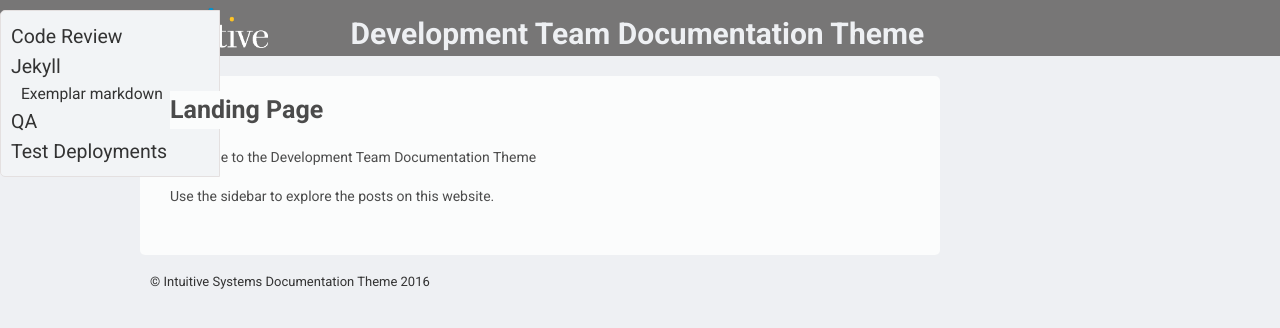
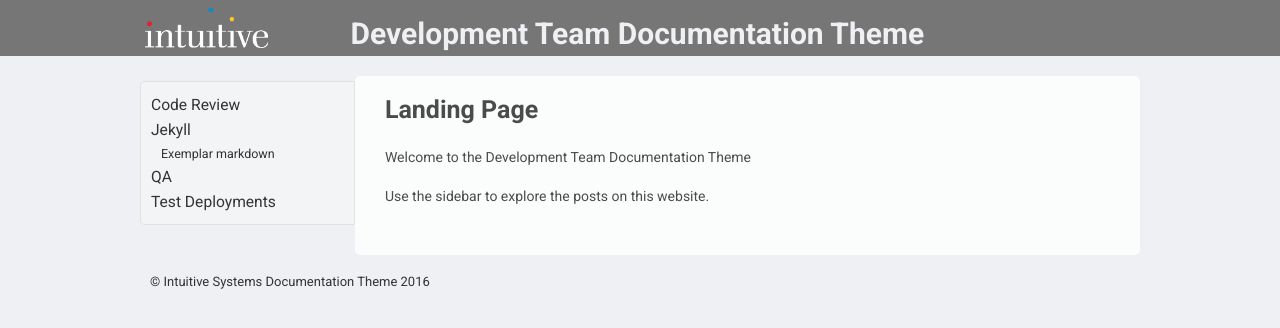
Before and after one commit to intuitivedocs/DocumentationSiteThemes, a Jekyll site: the page built from index.markdown, in a window 1280 px wide. Shown: the top 328 px of the page. Built offline with Jekyll 4.4.1, drawn with Linux system fonts in a browser that asks for light colours.

Commit message:
sidebar styling

```diff
--- a/_sass/components/_sidebar.scss
+++ b/_sass/components/_sidebar.scss
@@ -8,16 +8,6 @@
 		display: table-cell;
 		position: relative;
 		width: 22rem;
-
-		max-width:22rem;
-			list-style:none;
-			font-size:125%;
-
-			position: absolute;
-			top: 0.5rem;
-			right: 0;
-			bottom: 0.5rem;
-			left: 0;
 
 		.catbloc{
 
```
